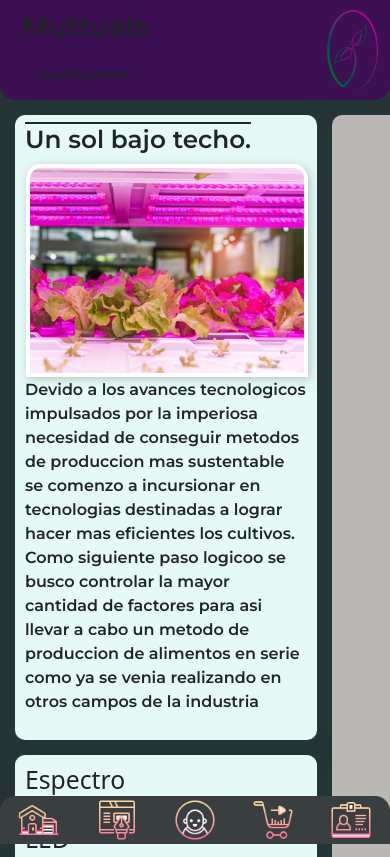
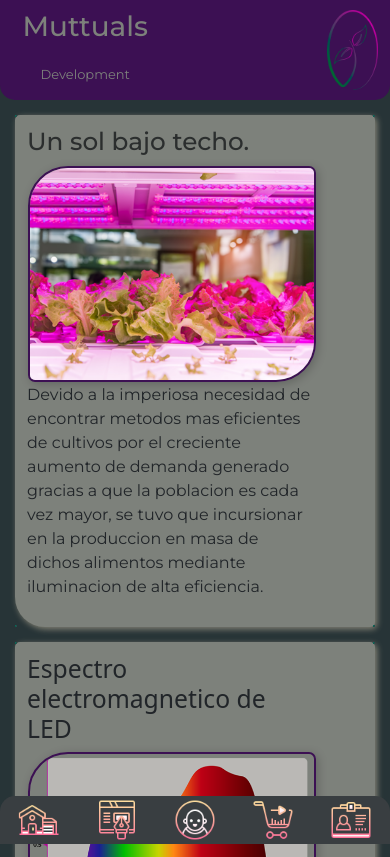
Before and after one commit to MrPatito/repo_final, a website: page index.html in a window 390 px wide. Shown: the top 857 px of the page. Drawn offline with nearby package versions, Linux system fonts and the light colour scheme.

Commit message:
Probando nuevas ondas al formato tarjetas.
Solucione un par de cosas pero queda la paleta basicamente que me da paja cambiar

```diff
--- a/index.html
+++ b/index.html
@@ -8,8 +8,7 @@
     <meta name="viewport" content="width=device-width, initial-scale=1.0">
     <link rel="stylesheet" href="css/Estilo.css">
     <link rel="preconnect" href="https://fonts.gstatic.com">
-    <link href="https://fonts.googleapis.com/css2?family=Montserrat:wght@600&display=swap" rel="stylesheet">
-    <link rel="preconnect" href="https://fonts.gstatic.com">
+    <link href="https://fonts.googleapis.com/css2?family=Montserrat:ital,wght@0,300;0,400;0,500;0,800;1,300;1,400&display=swap" rel="stylesheet">
     <link href="https://fonts.googleapis.com/css2?family=Roboto:wght@100&display=swap" rel="stylesheet">
     <link href="https://cdn.jsdelivr.net/npm/bootstrap@5.0.0-beta3/dist/css/bootstrap.min.css" rel="stylesheet" integrity="sha384-eOJMYsd53ii+scO/bJGFsiCZc+5NDVN2yr8+0RDqr0Ql0h+rP48ckxlpbzKgwra6" crossorigin="anonymous">
     <link rel="stylesheet" href="https://cdnjs.cloudflare.com/ajax/libs/font-awesome/5.13.0/css/all.min.css"></linkrel>
@@ -23,9 +22,7 @@
                 <br>
                 <h3>Development</h3>
             </div>
-            <div id="subTitulo">
 
-            </div>
             <div id="logo">
                 <img src="Multimedia/Normi peque.png" alt="aca debe ir una imagen">
             </div>
@@ -85,7 +82,7 @@
                 </div>
 
                 <div class="contenido__txt">
-                    <p>Devido a los avances tecnologicos impulsados por la imperiosa necesidad de conseguir metodos de produccion mas sustentable se comenzo a incursionar en tecnologias destinadas a lograr hacer mas eficientes los cultivos.<br>Como siguiente paso logicoo se busco controlar la mayor cantidad de factores para asi llevar a cabo un metodo de produccion de alimentos en serie como ya se venia realizando en otros campos de la industria</p>
+                    <p>Devido a la imperiosa necesidad de encontrar metodos mas eficientes de cultivos por el creciente aumento de demanda generado gracias a que la poblacion es cada vez mayor, se tuvo que incursionar en la produccion en masa de dichos alimentos mediante iluminacion de alta eficiencia.</p>
                 </div>
             </div>
 
--- a/scss/EstilosSCSS.scss
+++ b/scss/EstilosSCSS.scss
@@ -21,8 +21,8 @@ html{
     background-color: #122024e8;
     grid-template-areas:
     "header header"
-    "estadisticas flotantes"
-    "referencias flotantes"
+    "estadisticas estadisticas"
+    "referencias referencias"
     "foot foot"
     "nav nav";
     grid-template-rows: auto auto auto auto;
@@ -55,16 +55,19 @@ header {
         width: 40%;
         font-family: 'Montserrat', sans-serif;
         font-weight: 600;
+        color: rgb(125, 129, 123);
         justify-content: center;
         align-items: center;
 
         h1{
             margin-bottom: 0;
+            font-weight: 500;
         }
         h3{
             font-family: 'Montserrat', sans-serif;
-            font-weight: 200;
+            font-weight: 400;
             font-size: small;
+            font-style: normal;
         }
     }
     #logo {
@@ -110,6 +113,7 @@ nav {
 #referencias{
     grid-area: referencias;
     background-color: #E04751;
+
 }
 
 /*Estadisticas*/
@@ -118,46 +122,44 @@ nav {
 
 
     .contenido{
-        background-color: rgb(229, 250, 247);
+        background-color: rgb(125, 129, 123);
         margin: 15px 15px 0 15px;
-        padding: 10px;
-        border-radius: 10px;
+        padding: 10px 15% 10px 10px;
+        border-radius: 5px 5px 5px 30px;
         box-shadow: 4px 4px 20px rgba(28, 70, 63, 0.281);
         text-align:left;
+        box-shadow: 2px 2px 6px rgba(250, 228, 195, 0.459);
+        border: 2px solid blanchedalmond;
+        border-image: linear-gradient(100deg, rgba(36,109,167,1) -20%, rgba(0,98,56,1) 47%, rgba(174,6,149,1) 150%);;
+
+
+
 
         &__img{
             img{
                 margin: 1px;
-                border-radius: 15px 15px 0 0;
-                border: 4px solid #fff;
+                border-radius: 40px 7px 40px 7px;
+                border: 2px solid #3c1053;
                 box-shadow: 2px 2px 10px rgba(0, 0, 0, 0.212);
             }
         }
         &__titulos{
+            h2{
             font-family: 'Montserrat', sans-serif;
-            font-weight: 300;
-            font-size: 100px;
-            text-decoration: overline;
+            font-weight: 500;
+            color: rgb(43, 46, 46);
+            }
+
         }
 
         &__txt{
             font-family: 'Montserrat', sans-serif;
-            font-weight: 200;
+            font-weight: 400 ;
+            font-style: normal;
 
         }
     }
 }
-
-/*Flotantes*/
-aside{
-    grid-area: flotantes;
-    background-color: #bab8b5;
-    margin-top: 15px;
-    padding: 10px;
-    border-radius: 10px 0 0 10px;
-}
-
-
 
 
 /*Footer*/
```
Also changed, not shown: css/Estilo.css.
